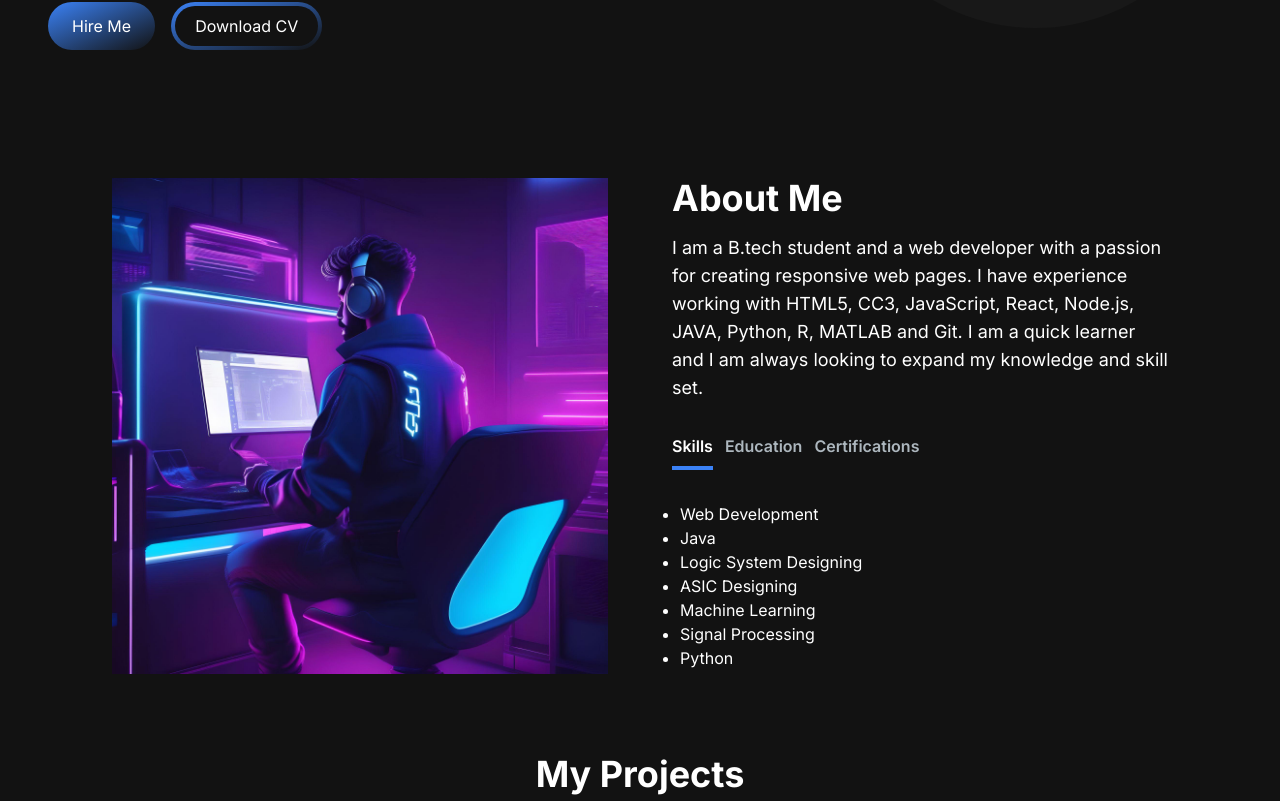
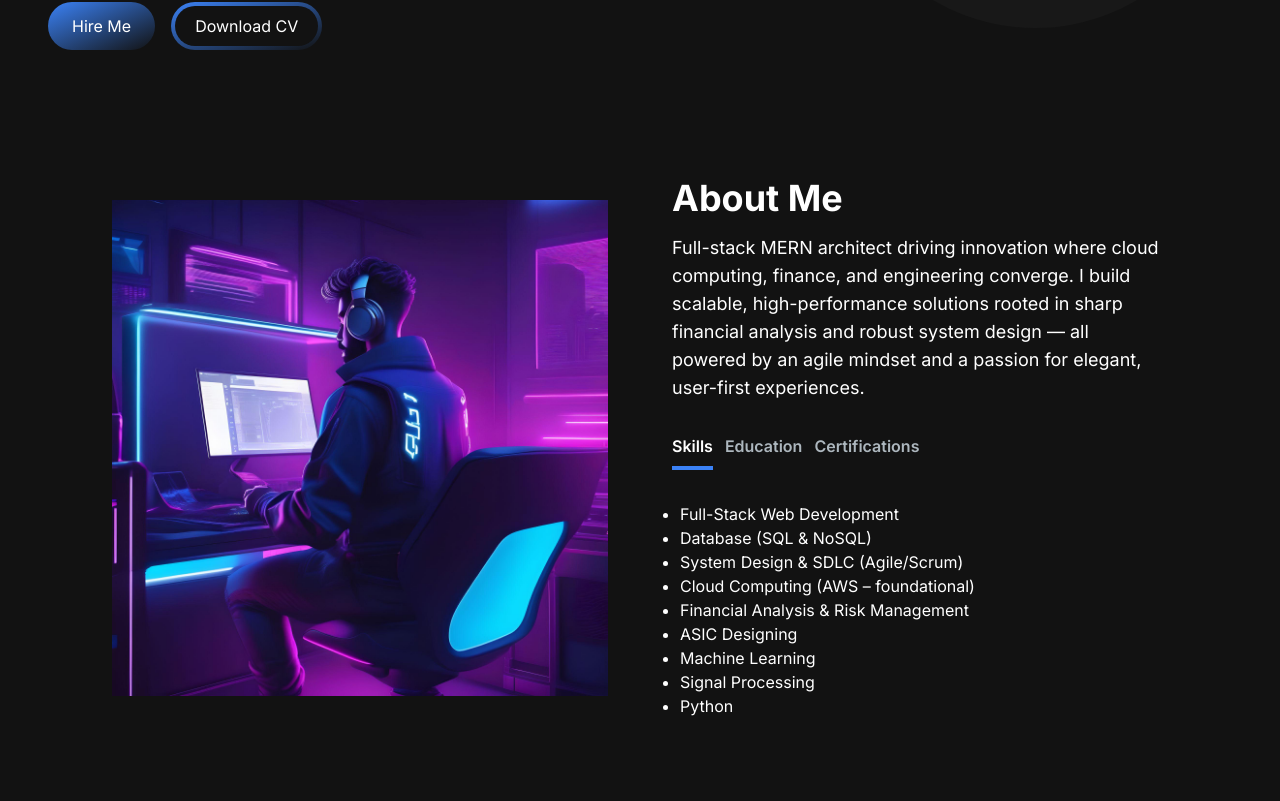
Before and after one commit to Shrishant2325/My-Portfolio, a Next.js app: page / in a window 1280 px wide. Shown: the part 570-1371 px from the top of the page. Built offline with nearby package versions, Linux system fonts and the light colour scheme.

Commit message:
Update AboutSection.jsx

```diff
--- a/src/app/components/AboutSection.jsx
+++ b/src/app/components/AboutSection.jsx
@@ -9,9 +9,11 @@ const TAB_DATA = [
     id: "skills",
     content: (
       <ul className="list-disc pl-2">
-        <li>Web Development</li>
-        <li>Java</li>
-        <li>Logic System Designing</li>
+        <li>Full-Stack Web Development</li>
+        <li>Database (SQL & NoSQL)</li>
+        <li>System Design & SDLC (Agile/Scrum)</li>
+        <li>Cloud Computing (AWS – foundational)</li>
+        <li>Financial Analysis & Risk Management</li>
         <li>ASIC Designing</li>
         <li>Machine Learning</li>
         <li>Signal Processing</li>
@@ -35,8 +37,9 @@ const TAB_DATA = [
     id: "certifications",
     content: (
       <ul className="list-disc pl-2">
-        <li><link href="/"></link>AWS Cloud Practitioner</li>
-        <li>AWS Solution Architect</li>
+        <li><link href="https://drive.google.com/file/d/1_kVRJjFG91iKjfNdtmum7UYB20uWUvc-/view?usp=sharing"></link>AWS Cloud Practitioner</li>
+        <li><link href="https://drive.google.com/file/d/1_kVRJjFG91iKjfNdtmum7UYB20uWUvc-/view?usp=sharing"></link>AWS Solution Architect</li>
+        <li><link href="https://forage-uploads-prod.s3.amazonaws.com/completion-certificates/nkmk7gJitYs4TBvoA/AQKJ8jdotFCzz5WmM_nkmk7gJitYs4TBvoA_vQJQgcHb7H2J7RAwK_1739250813038_completion_certificate.pdf"></link>Wells Fargo - Commercial Banking Analysis</li>
       </ul>
     ),
   },
@@ -59,11 +62,7 @@ const AboutSection = () => {
         <div className="mt-4 md:mt-0 text-left flex flex-col h-full">
           <h2 className="text-4xl font-bold text-white mb-4">About Me</h2>
           <p className="text-base lg:text-lg">
-            I am a B.tech student and a web developer with a passion for creating
-            responsive web pages. I have experience working with
-            HTML5, CC3, JavaScript, React, Node.js, JAVA, Python, R, MATLAB and
-            Git. I am a quick learner and I am always
-            looking to expand my knowledge and skill set.
+            Full-stack MERN architect driving innovation where cloud computing, finance, and engineering converge. I build scalable, high-performance solutions rooted in sharp financial analysis and robust system design — all powered by an agile mindset and a passion for elegant, user-first experiences.
           </p>
           <div className="flex flex-row justify-start mt-8">
             <TabButton
```
